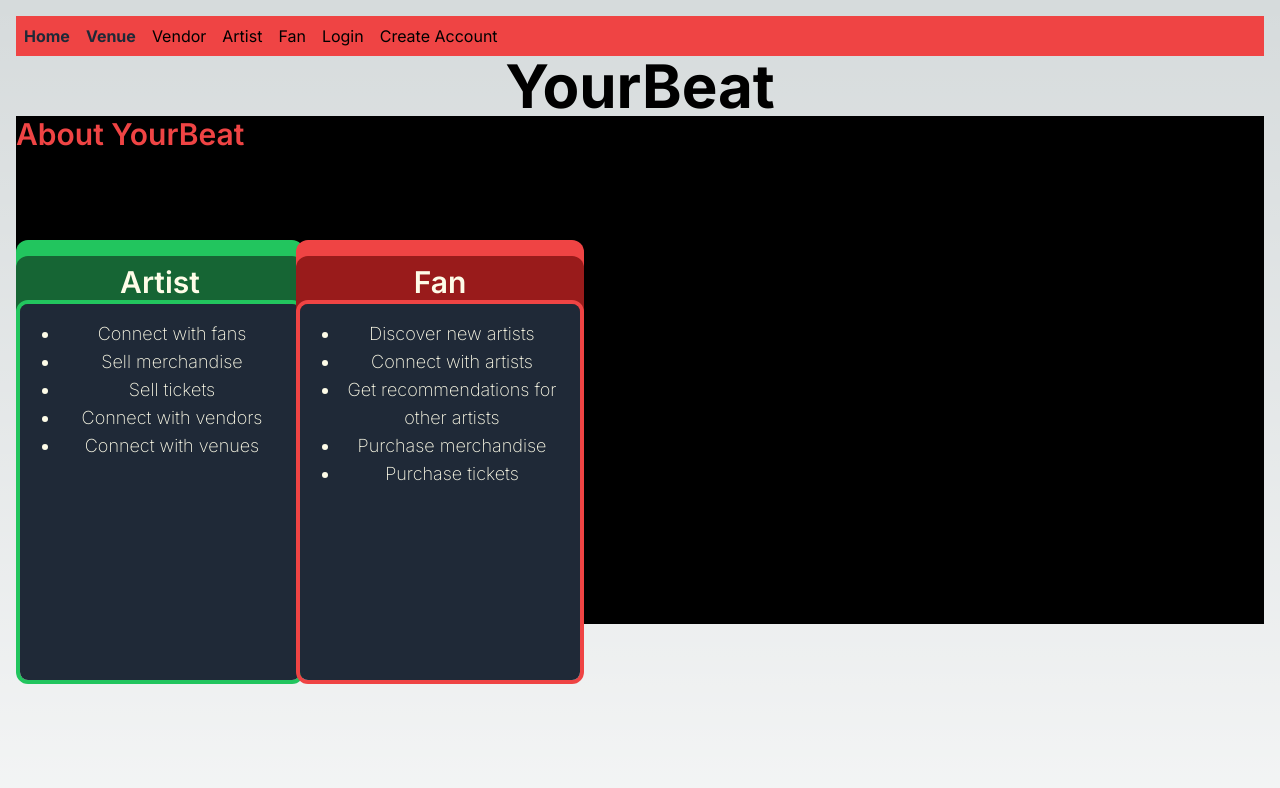
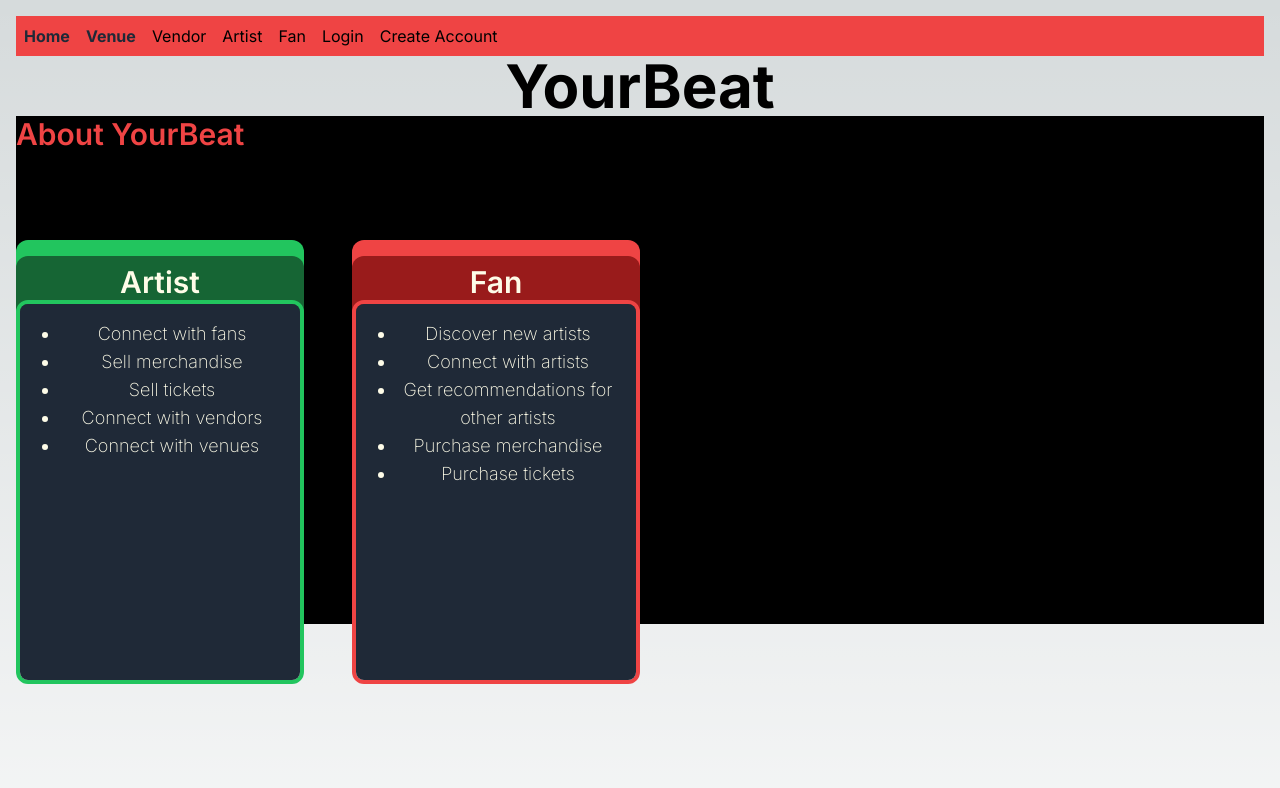
Before and after one commit to segvndo/YourBeat-TS, a Next.js app: page / in a window 1280 px wide. Shown: the top 788 px of the page. Built offline with nearby package versions, Linux system fonts and the light colour scheme.

Commit message:
Change card spacing

```diff
--- a/app/components/homeCardContainer.tsx
+++ b/app/components/homeCardContainer.tsx
@@ -6,7 +6,7 @@ type HomeCardContainerProps = {};
 const HomeCardContainer: React.FC<HomeCardContainerProps> = () => {
 
   return (
-    <div className="flex flex-row space-x-6">
+    <div className="flex flex-row space-x-20">
       <Card
         title="Artist"
         description={[
@@ -21,7 +21,7 @@ const HomeCardContainer: React.FC<HomeCardContainerProps> = () => {
         listBorderColour="border-green-500">
       </Card>
 
-
+      <div>
         <Card
           title="Fan"
           description={[
@@ -35,7 +35,7 @@ const HomeCardContainer: React.FC<HomeCardContainerProps> = () => {
           secondaryBackgroundColour="bg-red-800"
           listBorderColour="border-red-500">
         </Card>
-
+      </div>
 
     </div>
   )
--- a/app/components/homecard.tsx
+++ b/app/components/homecard.tsx
@@ -26,7 +26,7 @@ const Card: FC<CardProps> = ({ title, description, mainBackgroundColour, seconda
 
           {title}
 
-          <div className={`${listBG} border-4 rounded-xl p-4 pb-60 text-lg ${listBorderColour}`} style={{ maxHeight: '100%', overflowY: 'auto' }}>
+          <div className={`${listBG} border-4 rounded-xl p-4 pb-60 text-lg ${listBorderColour}`} style={{ maxHeight: '100%', overflowY: 'auto'}}>
 
             <ul className="text-yellow-50 pl-6 list-disc text-center font-extralight">
               {description.map((item, index) => (
```
Lines whose indentation alone changed are shown as unchanged.
